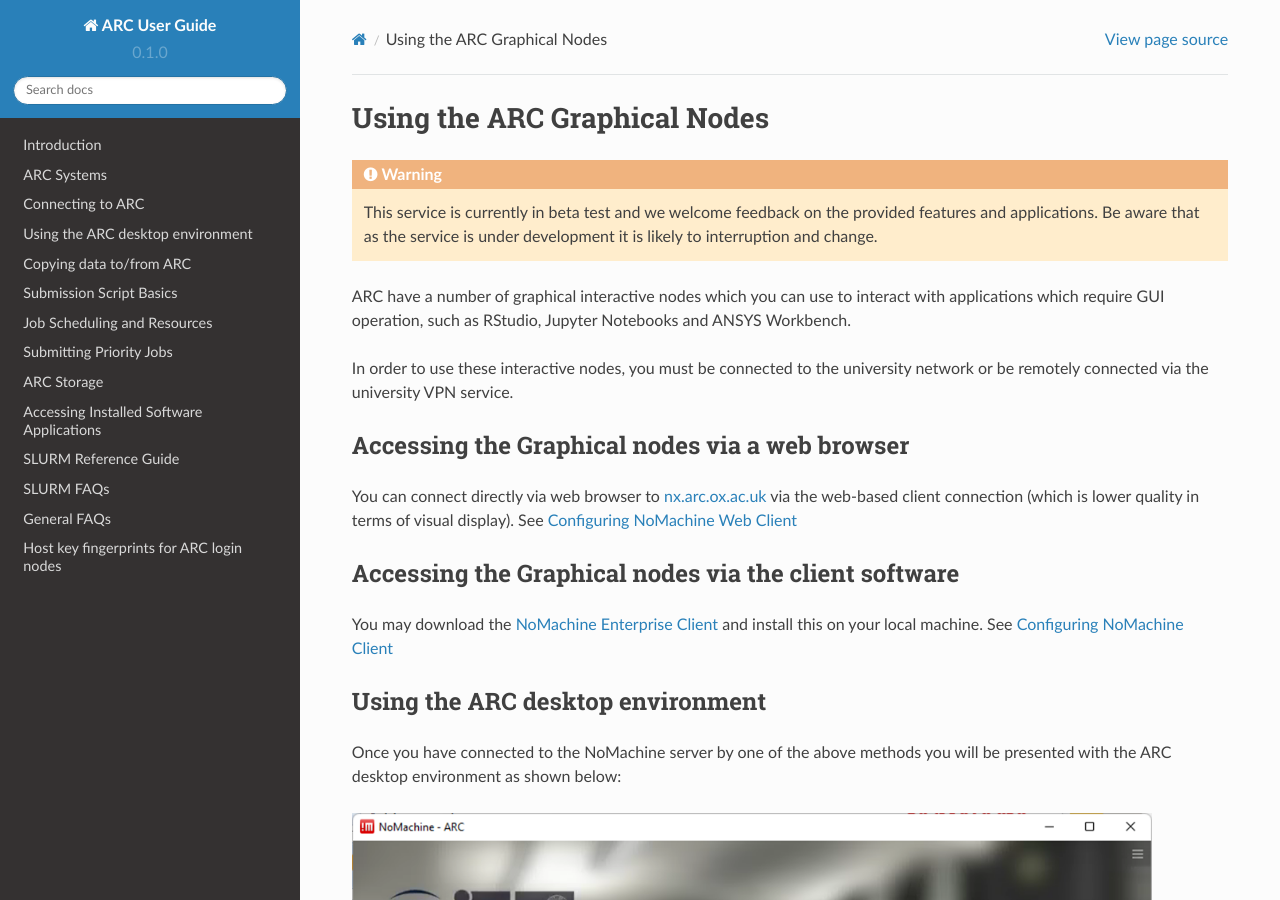
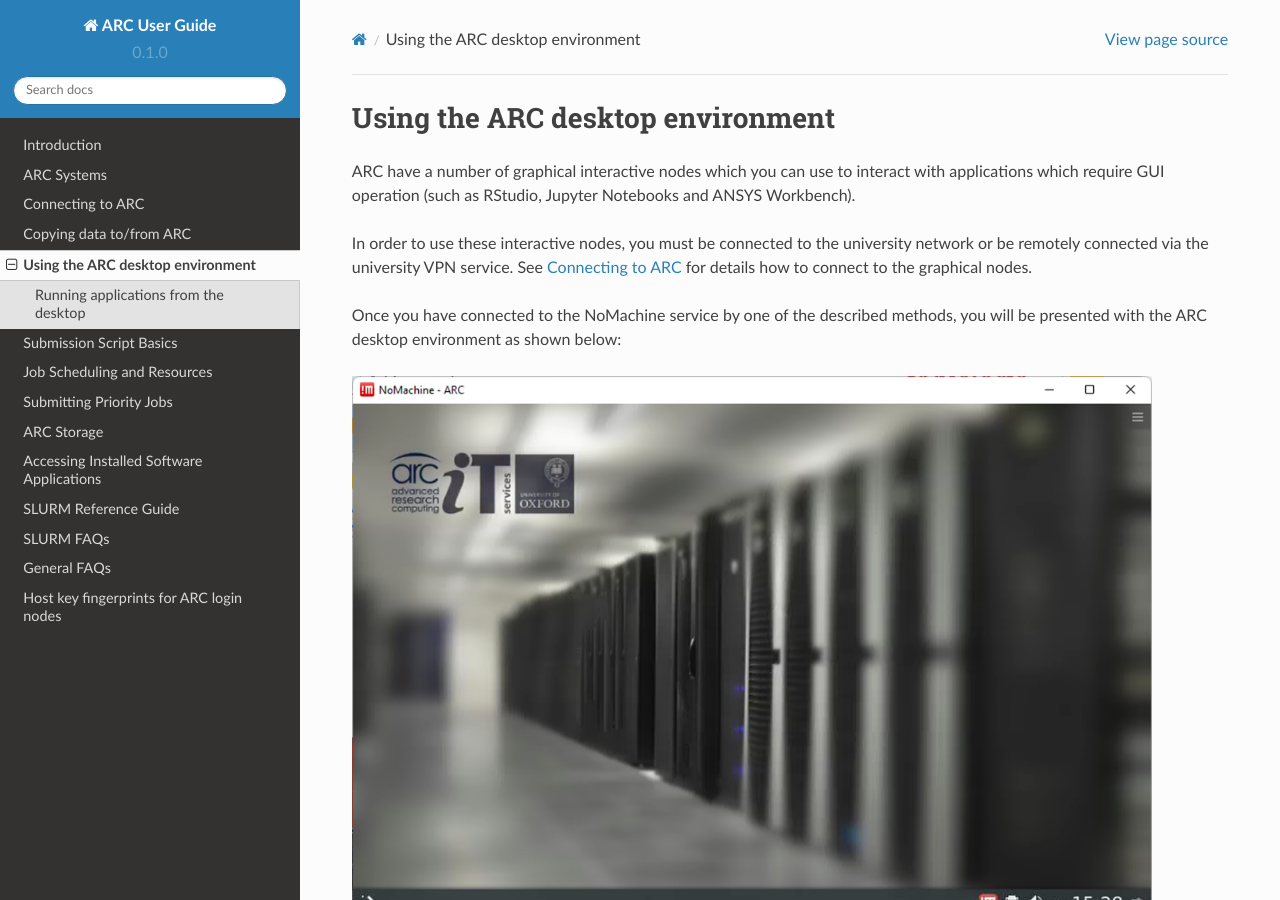
Before and after one commit to tina-friedrich/arc-user-guide, a Sphinx documentation site: the page built from docs/source/arc-gfx-interactive.rst, in a window 1280 px wide and 900 px high. Built offline with Sphinx 7.4.7 and the Read the Docs theme 2.0.0, drawn with Linux system fonts in a browser that asks for light colours; some of the changed text lies outside the part shown.

Commit message:
splitting the NX stuff off into it's own document

```diff
--- a/docs/source/arc-gfx-interactive.rst
+++ b/docs/source/arc-gfx-interactive.rst
@@ -1,33 +1,11 @@
-
-Using the ARC Graphical Nodes
------------------------------
-
-.. warning::
-   This service is currently in beta test and we welcome feedback on the provided features and applications. Be aware that as the service
-   is under development it is likely to interruption and change.
-
-ARC have a number of graphical interactive nodes which you can use to interact with applications which require GUI operation, such as RStudio, Jupyter Notebooks
-and ANSYS Workbench.
-
-In order to use these interactive nodes, you must be connected to the university network or be remotely connected via the university VPN service.
-
-Accessing the Graphical nodes via a web browser
-===============================================
-
-You can connect directly via web browser to `nx.arc.ox.ac.uk <https://nx.arc.ox.ac.uk>`_ via the web-based client connection (which is lower quality in terms of
-visual display). See `Configuring NoMachine Web Client <https://arc-user-guide.readthedocs.io/en/latest/arc-nx-web.html>`_
-
-Accessing the Graphical nodes via the client software
-=====================================================
-
-You may download the `NoMachine Enterprise Client <https://www.nomachine.com/download-enterprise#NoMachine-Enterprise-Client>`_ and install this on your
-local machine. See `Configuring NoMachine Client <https://arc-user-guide.readthedocs.io/en/latest/arc-nx-client.html>`_
-
-
 Using the ARC desktop environment
 =================================
 
-Once you have connected to the NoMachine server by one of the above methods you will be presented with the ARC desktop environment as shown below:
+ARC have a number of graphical interactive nodes which you can use to interact with applications which require GUI operation (such as RStudio, Jupyter Notebooks and ANSYS Workbench).
+
+In order to use these interactive nodes, you must be connected to the university network or be remotely connected via the university VPN service. See  `Connecting to ARC <https://arc-user-guide.readthedocs.io/en/latest/connecting-to-arc.html>`_ for details how to connect to the graphical nodes.
+
+Once you have connected to the NoMachine service by one of the described methods, you will be presented with the ARC desktop environment as shown below:
 
 .. image:: images/arc-desktop.png
   :width: 800
@@ -58,7 +36,7 @@
 
 
 Running applications from the desktop
-=====================================
+-------------------------------------
 
 There are a number of predefined applications which you can find under the ``ARC`` sub-menu, within the ``Applications`` section of the main menu bar, see below for examples:
 
--- a/docs/source/index.rst
+++ b/docs/source/index.rst
@@ -8,6 +8,7 @@
    arc-systems
    connecting-to-arc
    arc-copying-data
+   arc-gfx-interactive
    arc-script-basics
    job-scheduling
    arc-priority-jobs
```
Also changed, not shown: other parts of docs/source/arc-gfx-interactive.rst (+1 -1 lines), docs/source/connecting-to-arc.rst (+1 -61 lines).
